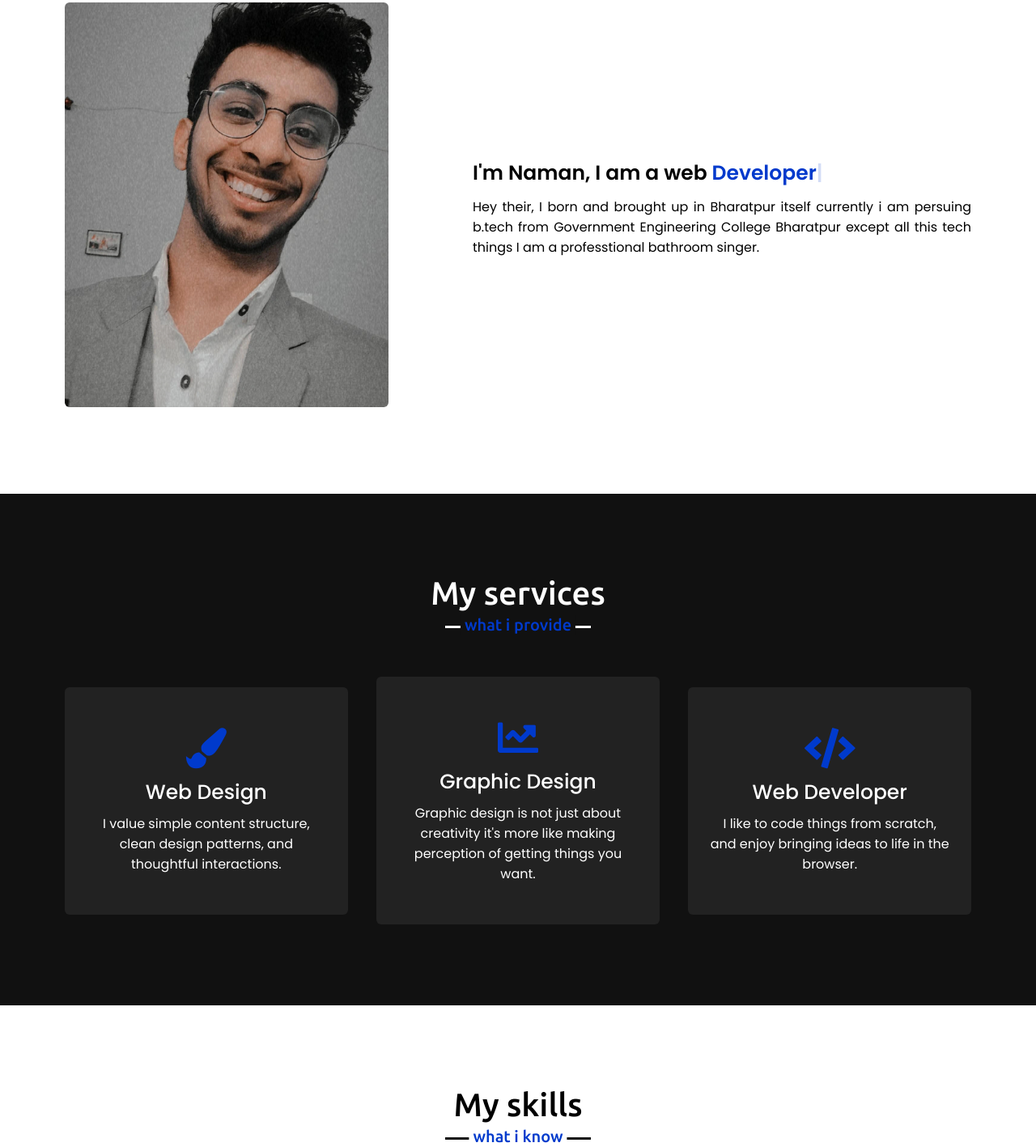
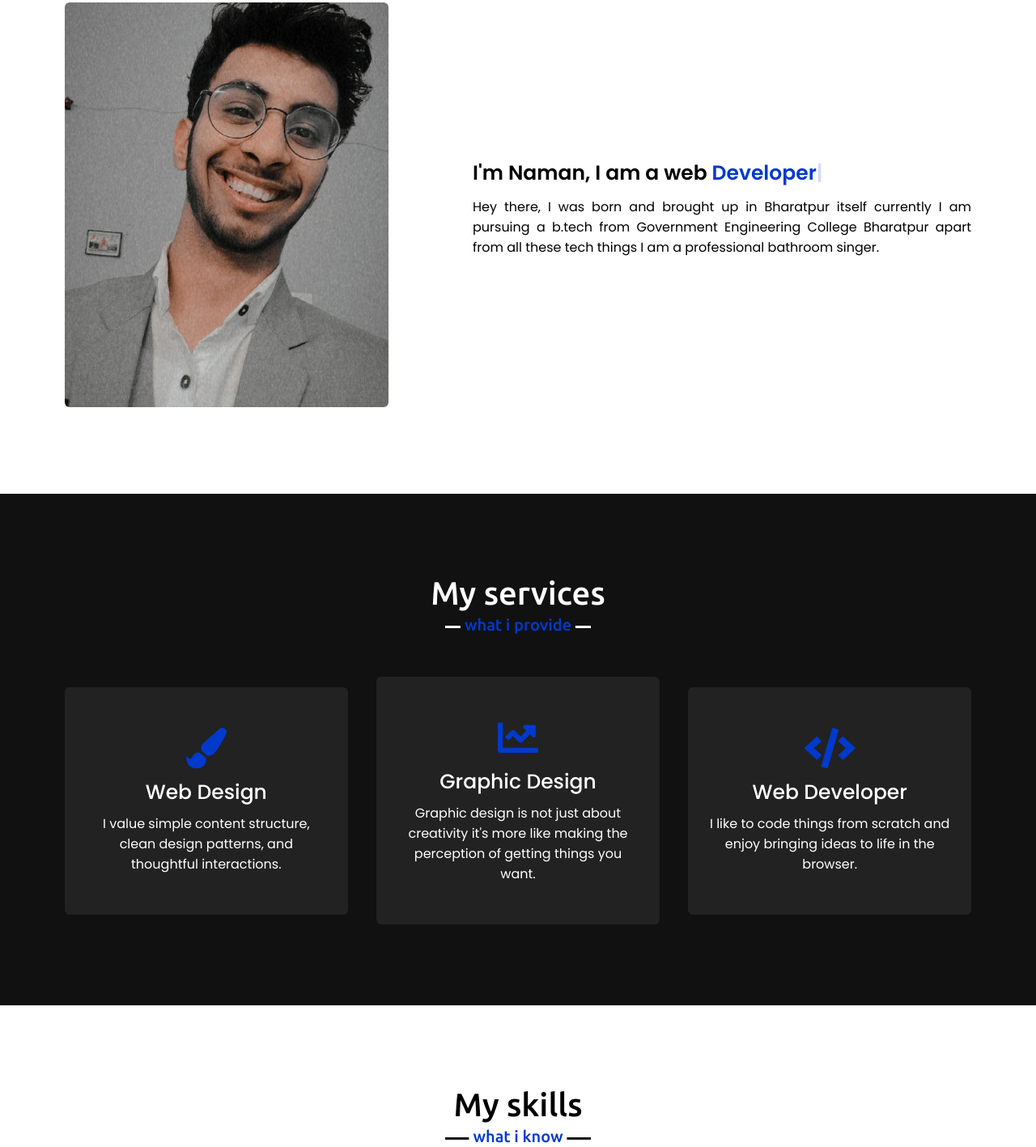
Before and after one commit to NamanYadav11/portfolio.github.io, a plain HTML site: page index.html in a window 1280 px wide. Shown: the part 1023-2440 px from the top of the page at 81% size. Drawn offline with nearby package versions, Linux system fonts and the light colour scheme.

Commit message:
Update index.html

```diff
--- a/index.html
+++ b/index.html
@@ -55,7 +55,7 @@
                 </div>
                 <div class="column right">
                     <div class="text">I'm Naman, I am a web <span class="typing-2"></span></div>
-                    <p>Hey their, I  born and brought up in Bharatpur itself currently i am persuing b.tech from Government Engineering College Bharatpur except all this tech things I am a professtional bathroom singer.</p>
+                    <p>Hey there, I  was born and brought up in Bharatpur itself currently I am pursuing a b.tech from Government Engineering College Bharatpur apart from all these tech things I am a professional bathroom singer.</p>
                 </div>
             </div>
         </div>
@@ -76,14 +76,14 @@
                     <div class="box">
                         <i class="fas fa-chart-line"></i>
                         <div class="text">Graphic Design</div>
-                        <p>Graphic design is not just about creativity it's more like making perception of getting things you want.</p>
+                        <p>Graphic design is not just about creativity it's more like making the perception of getting things you want.</p>
                     </div>
                 </div>
                 <div class="card">
                     <div class="box">
                         <i class="fas fa-code"></i>
                         <div class="text">Web Developer</div>
-                        <p>I like to code things from scratch, and enjoy bringing ideas to life in the browser.</p>
+                        <p>I like to code things from scratch and enjoy bringing ideas to life in the browser.</p>
                     </div>
                 </div>
                </div>
@@ -97,7 +97,7 @@
             <div class="skills-content">
                 <div class="column left">
                     <div class="text">My creative skills & experiences.</div>
-                    <p>I am a beginner in this work but i know how to get work done and I am getting better day by day.</p>
+                    <p>I am a beginner in this work but I know how to get work done and I am getting better day by day.</p>
                 </div>
                 <div class="column right">
                     <div class="bars">
@@ -143,7 +143,7 @@
             <div class="contact-content">
                 <div class="column left">
                     <div class="text">Get in Touch</div>
-                    <p>Let's just make a community for coders to help each other.</p>
+                    <p>Let's make a community for coders to help each other.</p>
                     <div class="icons">
                         <div class="row">
                             <i class="fas fa-user"></i>
```
